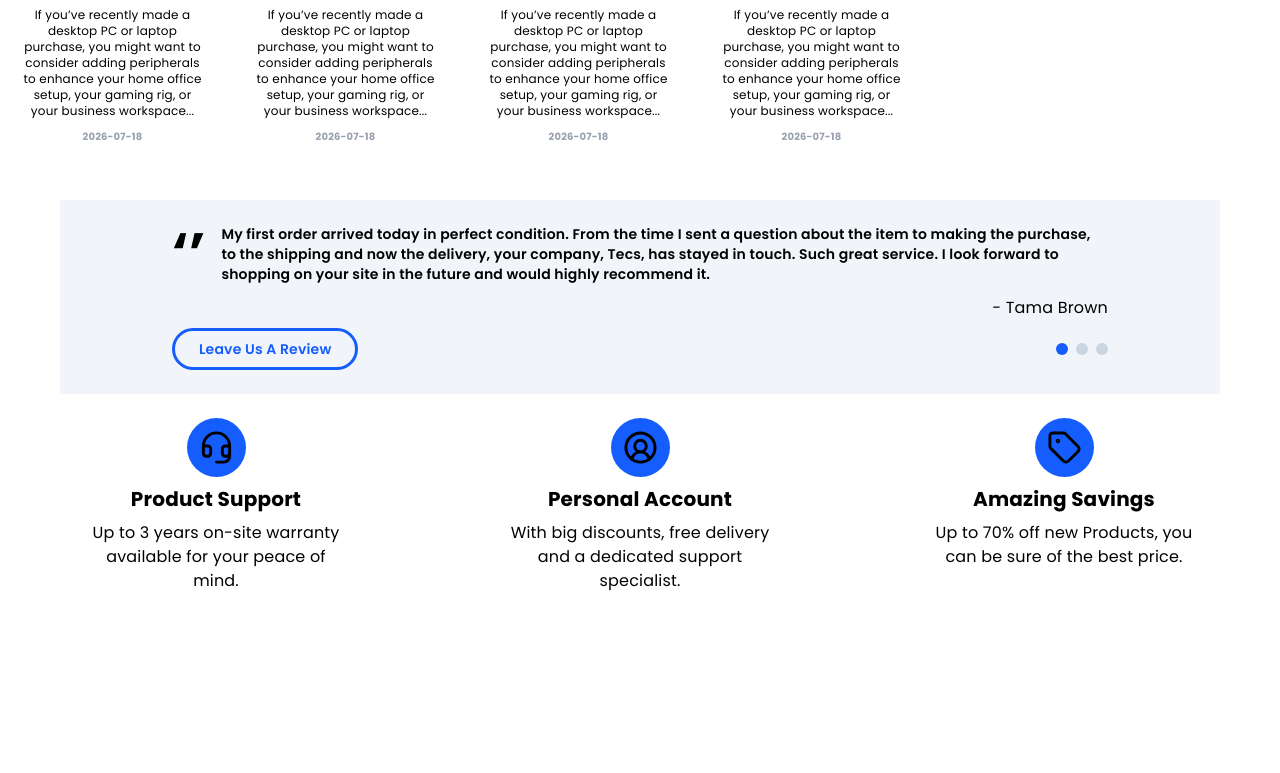
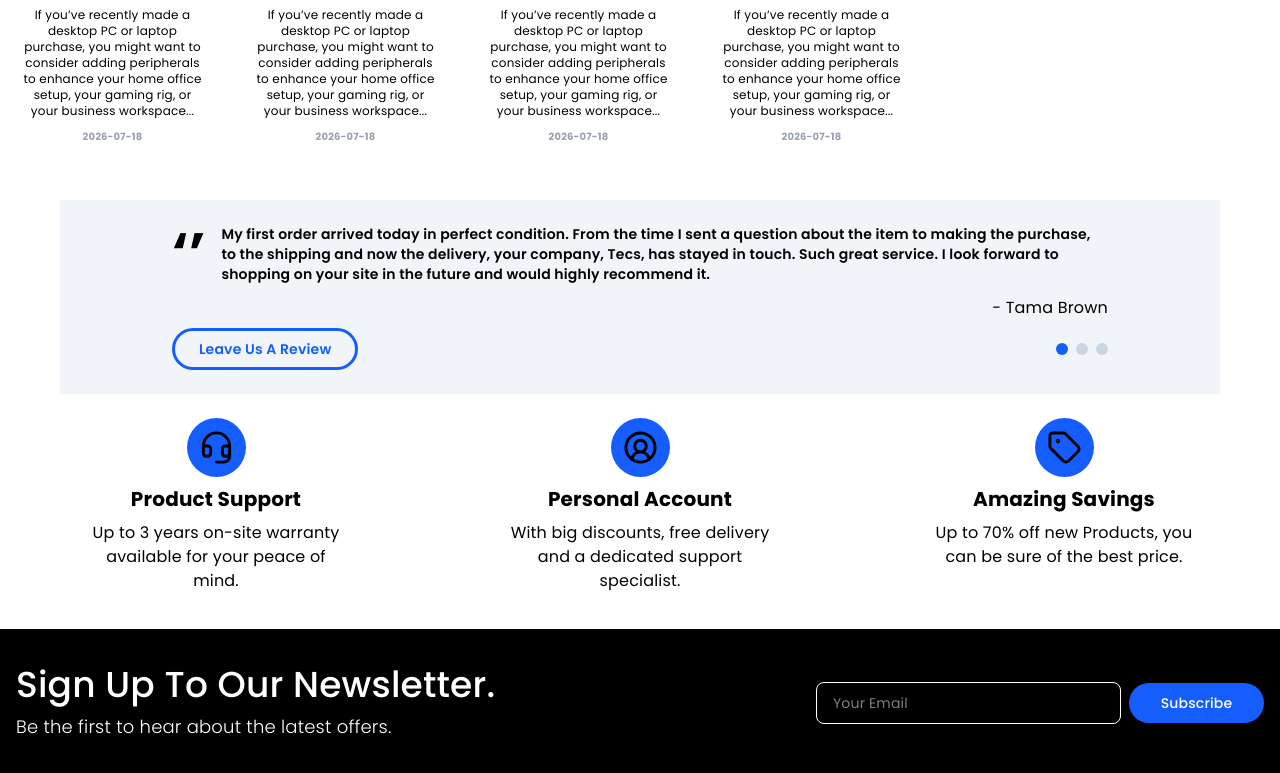
Before and after one commit to K1RSHh/tech-shop, a React (Vite) app: page / in a window 1280 px wide. Shown: the part 2936-3709 px from the top of the page. Before the commit the page ends 3529 px from the top, so only its background shows below. Built offline with nearby package versions, Linux system fonts and the light colour scheme; no server answers; the database is empty.

Commit message:
update: minor footer update

```diff
--- a/src/components/Footer/Footer.tsx
+++ b/src/components/Footer/Footer.tsx
@@ -0,0 +1,43 @@
+import { motion } from "motion/react";
+
+function Footer() {
+  return (
+    <div className="w-full bg-black mt-9 pt-9 pb-8">
+      <div className="max-w-350 mx-auto px-4">
+        <div className="flex flex-wrap items-center justify-center md:justify-between gap-6 xl:mb-11">
+          {/* Текстовий блок */}
+          <div className="flex flex-col xl:gap-2 text-center md:text-left">
+            <p className="text-white text-lg xl:text-4xl font-medium">
+              Sign Up To Our Newsletter.
+            </p>
+            <p className="pt-1 md:pt-0 text-white text-xs xl:text-lg font-light">
+              Be the first to hear about the latest offers.
+            </p>
+          </div>
+
+          <form
+            onSubmit={(e) => e.preventDefault()}
+            className="flex flex-row w-full md:w-auto max-w-md items-center gap-2"
+          >
+            <input
+              type="email"
+              placeholder="Your Email"
+              className="xl:w-96 flex-1 bg-transparent text-white border border-white rounded-lg px-4 py-2.5 text-sm outline-none focus:border-blue-500 transition-colors"
+            />
+            <motion.button
+              whileHover={{ scale: 1.03 }}
+              whileTap={{ scale: 1 }}
+              type="submit"
+              className="sm:w-32 md:w-36 bg-blue-600 hover:bg-blue-700 text-white font-medium text-sm px-6 py-2.5 rounded-3xl transition-colors whitespace-nowrap cursor-pointer"
+            >
+              Subscribe
+            </motion.button>
+          </form>
+        </div>
+        <div></div>
+      </div>
+    </div>
+  );
+}
+
+export default Footer;
--- a/src/components/Footer/ShortInfo.tsx
+++ b/src/components/Footer/ShortInfo.tsx
@@ -2,7 +2,7 @@ import { Headset, CircleUserRound, Tag } from "lucide-react";
 
 function ShortInfo() {
   return (
-    <div className="max-w-320 mx-auto mt-6 px-1">
+    <div className="max-w-7xl mx-auto mt-6 px-1">
       <div className="w-full flex flex-col md:flex-row gap-5 xl:gap-0 md:justify-between">
         <div className="mx-auto text-center flex flex-col">
           <div className="flex items-center justify-center">
--- a/src/page/home.tsx
+++ b/src/page/home.tsx
@@ -6,6 +6,7 @@ import CompanyBlock from "../components/Home/CompanyBlock/CompanyBlock";
 import CompanyReviews from "../components/CompanyReviews/CompanyReviews";
 import NewsBlock from "../components/Home/NewsBlock/NewsBlock";
 import ShortInfo from "../components/Footer/ShortInfo";
+import Footer from "../components/Footer/Footer";
 
 function Home() {
   const myImages = [
@@ -41,6 +42,7 @@ function Home() {
       </div>
       <CompanyReviews />
       <ShortInfo />
+      <Footer />
     </div>
   );
 }
```
